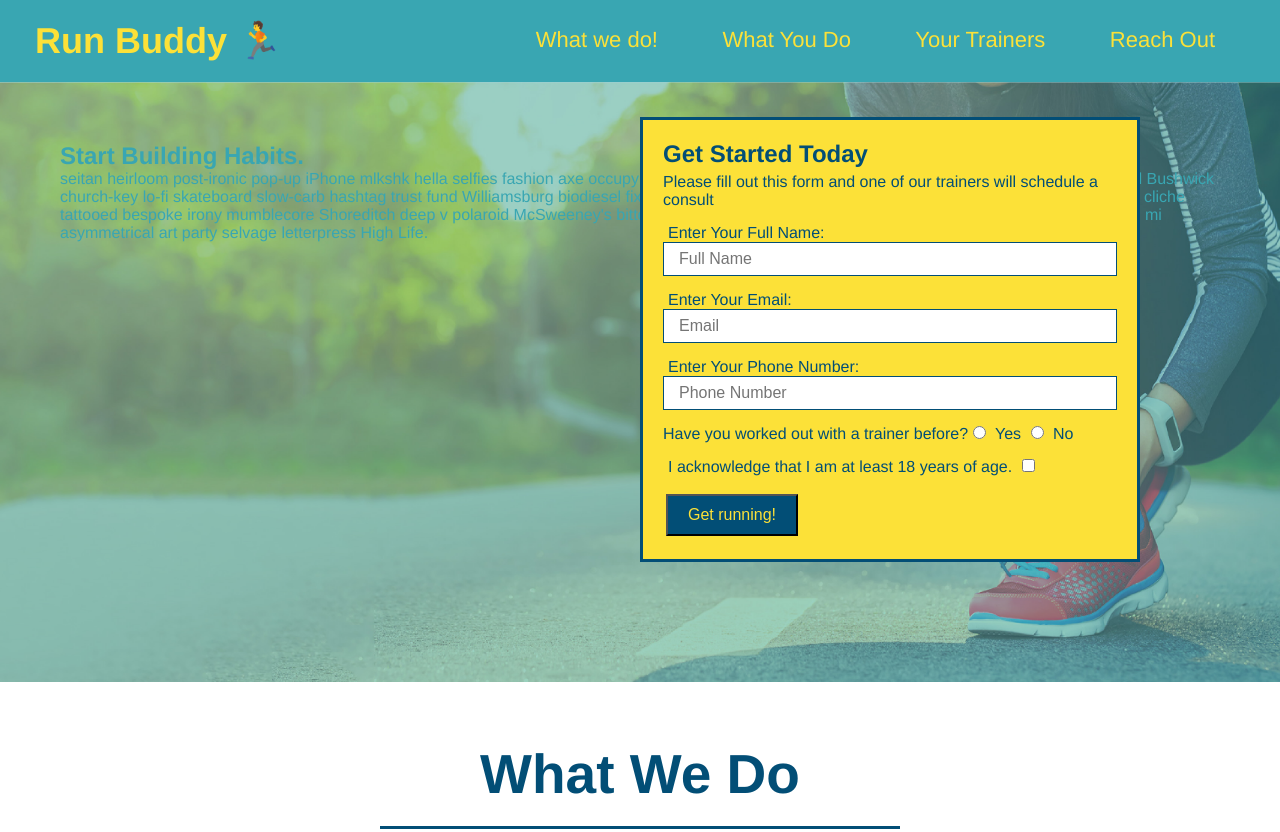
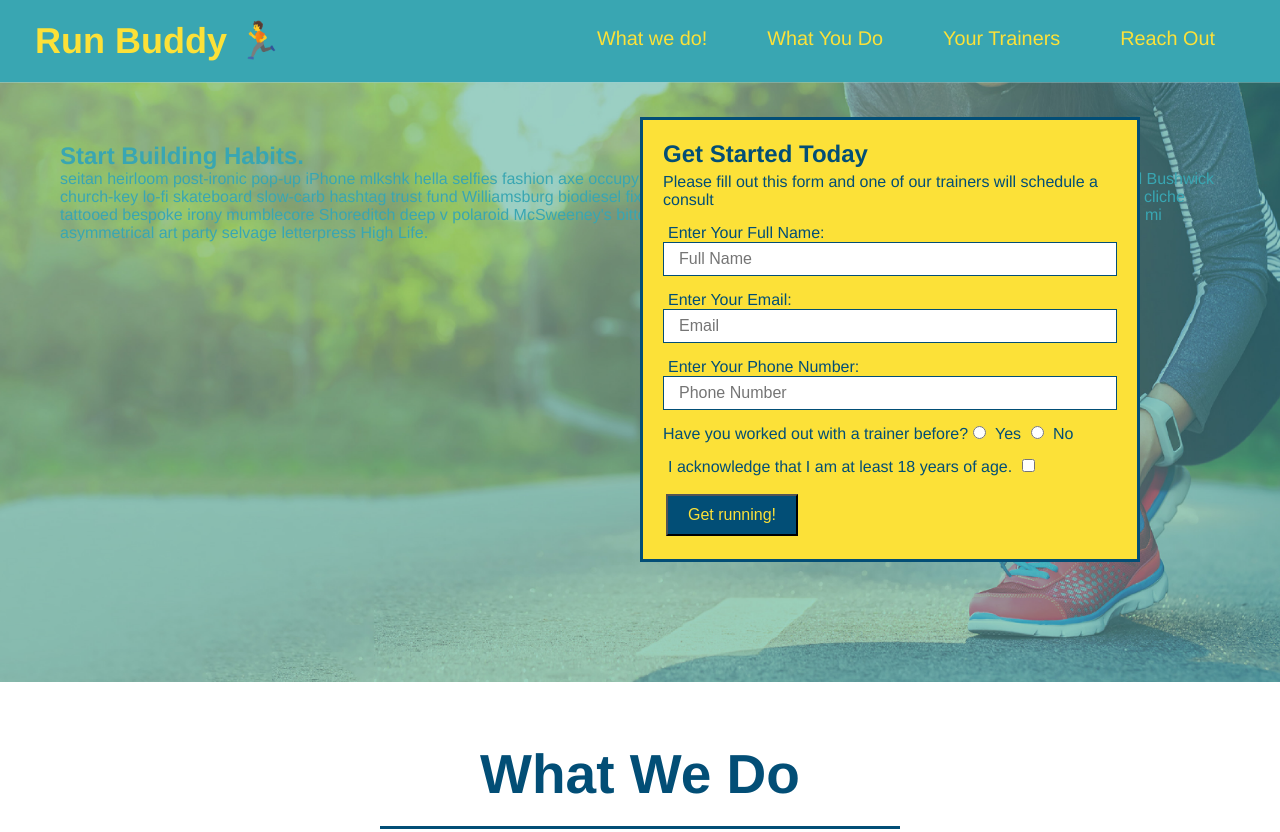
Before and after one commit to francofin/Run-Buddy, a plain HTML site: page index.html in a window 1280 px wide. Shown: the top 832 px of the page. Drawn offline with Linux system fonts and the light colour scheme.

Commit message:
adjusted navbar link with flex-wrap

```diff
--- a/assets/css/style.css
+++ b/assets/css/style.css
@@ -43,14 +43,19 @@ header nav {
     margin: 7px 0;
 }
 
-header nav ul li {
-    display: inline;
+/* list style for how lidts are to be displayed */
+header nav ul {
+  display: flex;
+  flex-wrap: wrap;
+  justify-content: space-between;
+  align-items: center;
+  list-style: none;
 }
 
 header nav ul li a {
     margin: 0 30px;
     font-weight: lighter;
-    font-size: 22px;
+    font-size: 1.55vw;
   }
 
 footer {
```
